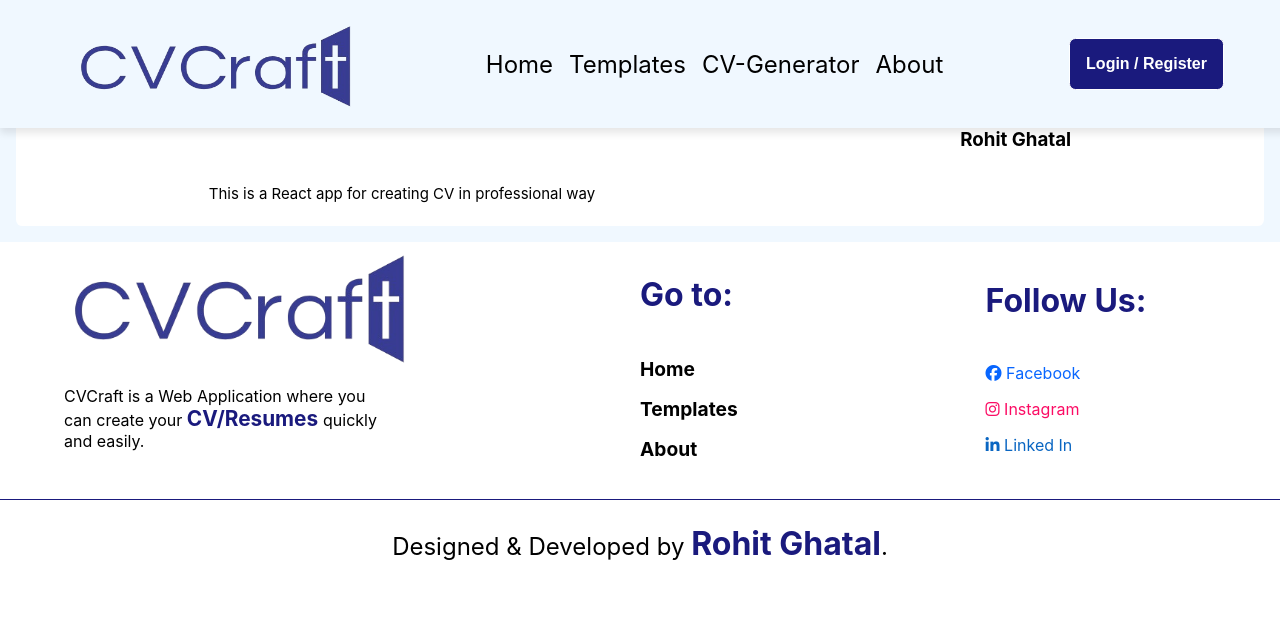
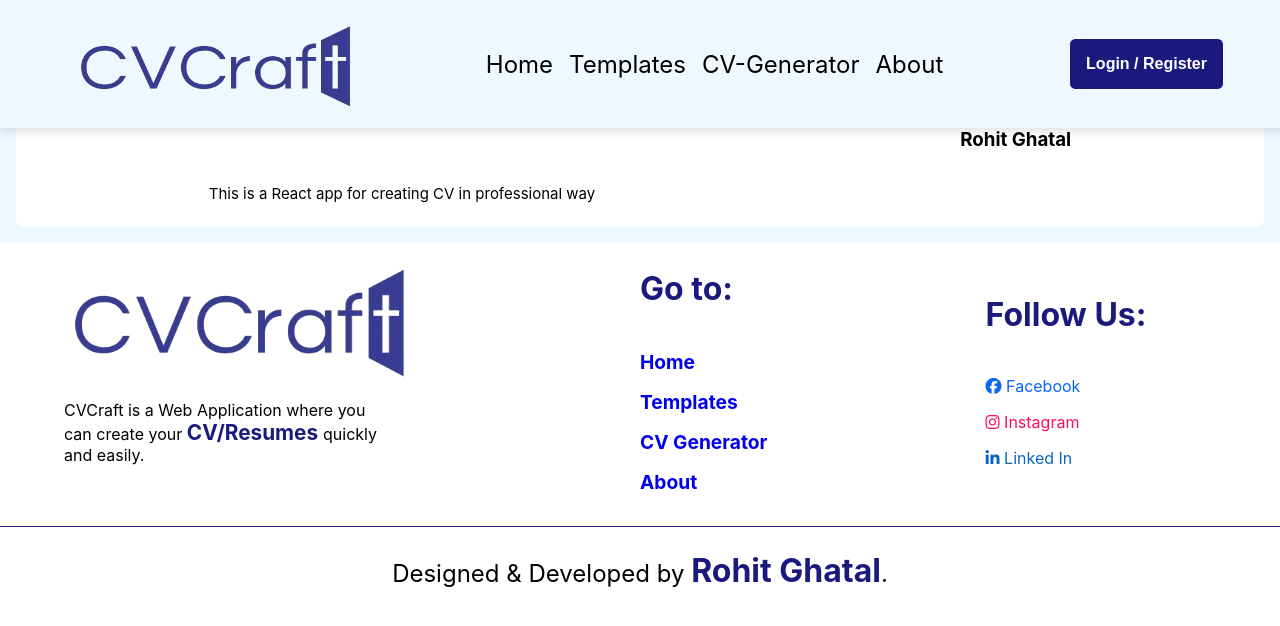
Before and after one commit to rohitghatal1/CVMaker-ReactJS, a React (Create React App) app: page /about in a window 1280 px wide. Shown: the top 626 px of the page. Built offline with nearby package versions, Linux system fonts and the light colour scheme.

Commit message:
added router in footer

```diff
--- a/src/components/Footer.js
+++ b/src/components/Footer.js
@@ -1,4 +1,5 @@
 import React from 'react'
+import { Link } from 'react-router-dom'
 import logo from '../CVCraft.png'
 import './footer.css'
 
@@ -17,9 +18,10 @@ export default function Footer() {
             </div>
             <div className="quickLinks">
                 <h2>Go to:</h2>
-                <span className="links">Home</span>
-                <span className="links">Templates</span>
-                <span className="links">About</span>
+                <Link to = "/" className="links">Home</Link>
+                <Link to = "/templates" className="links">Templates</Link>
+                <Link to = "/cvgenerator" className='links'>CV Generator</Link>
+                <Link to = "/about" className="links">About</Link>
             </div>
             <div className="socialSection">
                 <h2>Follow Us:</h2>
--- a/src/components/footer.css
+++ b/src/components/footer.css
@@ -43,6 +43,7 @@ footer{
 }
 
 .quickLinks .links{
+    text-decoration: none;
     font-size: 1.2rem;
     cursor: pointer;
     font-weight: bold;
```
